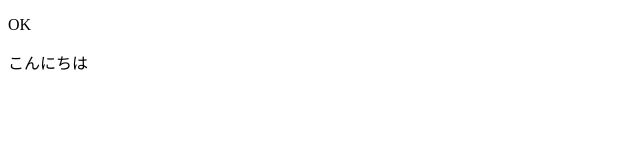
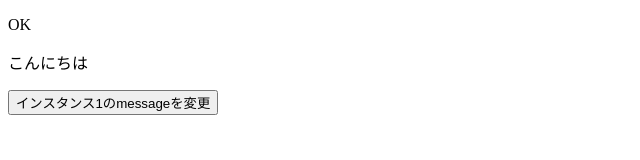
Before and after one commit to jun9130/vuejs, a plain HTML site: page index.html in a window 1280 px wide. Shown: the whole page, without its empty margins (0-640 px from the left). Drawn offline with nearby package versions, Linux system fonts and the light colour scheme.

Commit message:
外部からVueインスタンスにアクセス

```diff
--- a/index.html
+++ b/index.html
@@ -15,6 +15,7 @@
   </div>
   <div id="app2">
     <p>{{ message }}</p>
+    <button v-on:click="changeMessage1">インスタンス1のmessageを変更</button>
   </div>
 
   <script src="https://cdn.jsdelivr.net/npm/vue@2.6.12/dist/vue.js"></script>
--- a/index.js
+++ b/index.js
@@ -5,9 +5,17 @@ const app = new Vue({
   }
 })
 
+// app.message = "書き換えられました"
+
 const app2 = new Vue({
   el: '#app2',
   data: {
     message: "こんにちは"
+  },
+  methods: {
+    changeMessage1: function() {
+      // 外部からappにアクセス
+      app.message = 'インスタンス2から変えました'
+    }
   }
 })
```
